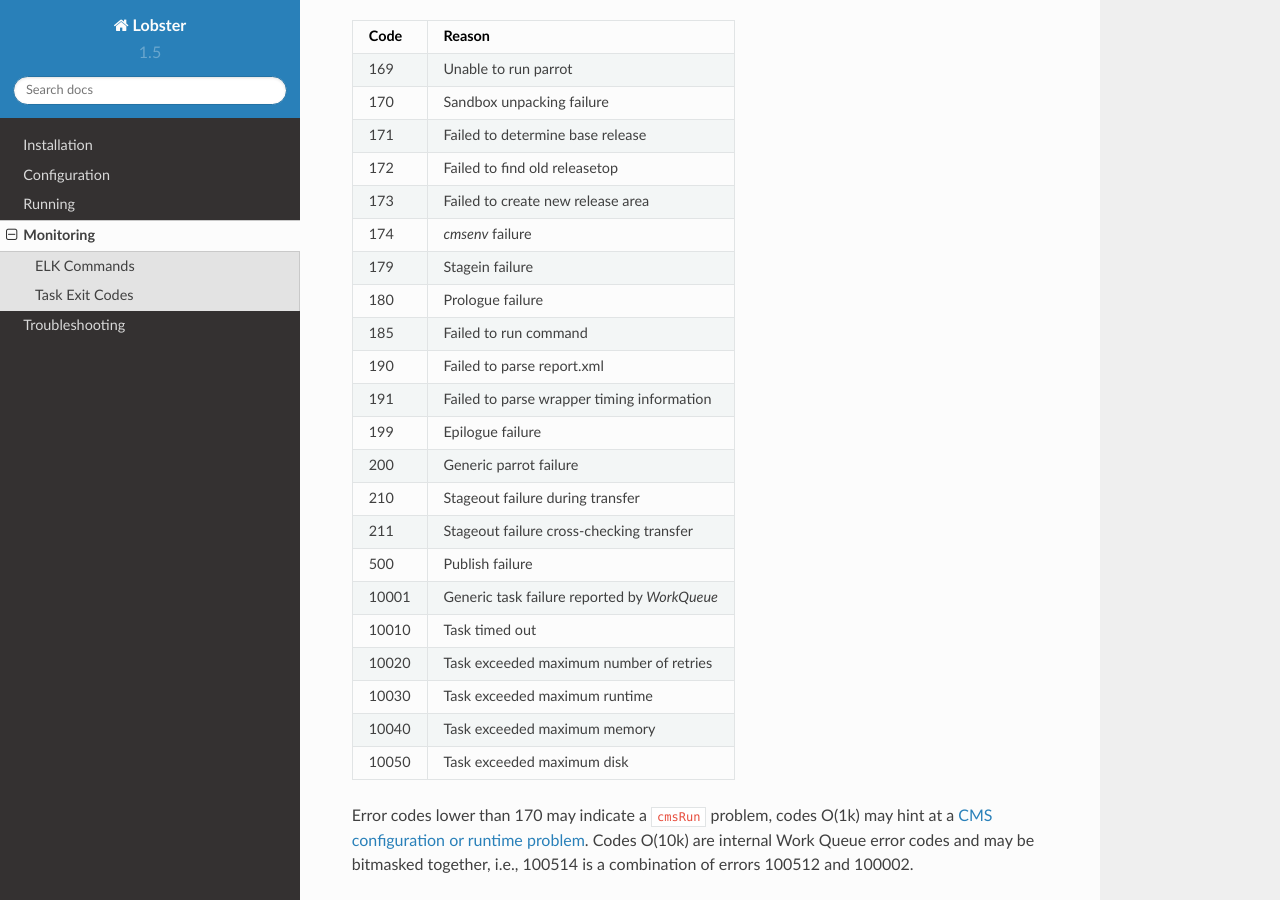
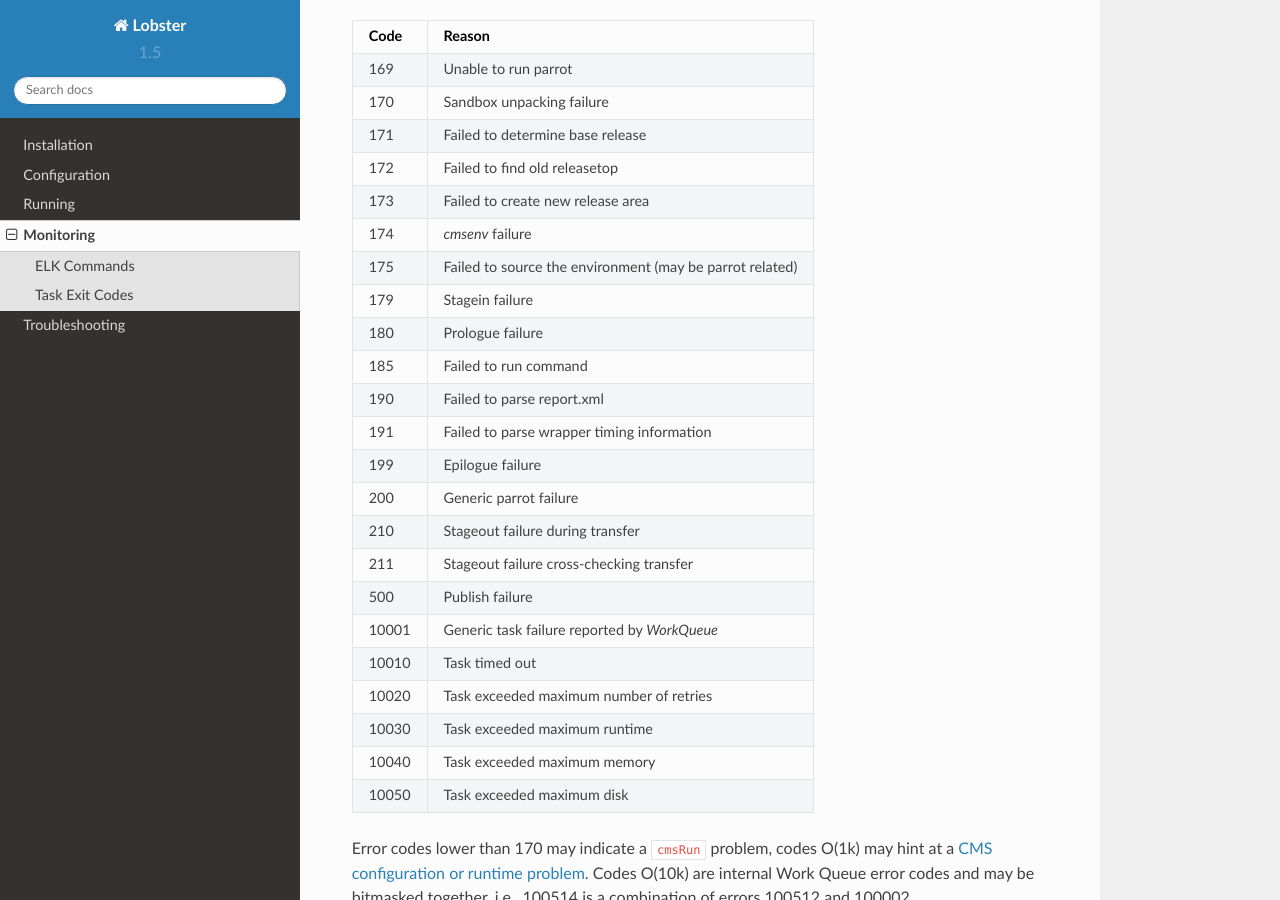
Before and after one commit to NDCMS/lobster, a Sphinx documentation site: the page built from docs/monitor.rst, in a window 1280 px wide and 900 px high, scrolled down 926 px. Built offline with Sphinx 7.4.7 and the Read the Docs theme 2.0.0, drawn with Linux system fonts in a browser that asks for light colours.

Commit message:
Fail when sourcing the environment fails.
Otherwise, these tasks fail down the line, e.g., with stage-in/out errors.

```diff
--- a/docs/monitor.rst
+++ b/docs/monitor.rst
@@ -46,6 +46,7 @@ Code  Reason
 172   Failed to find old releasetop
 173   Failed to create new release area
 174   `cmsenv` failure
+175   Failed to source the environment (may be parrot related)
 179   Stagein failure
 180   Prologue failure
 185   Failed to run command
```
Also changed, not shown: 1 other file.
